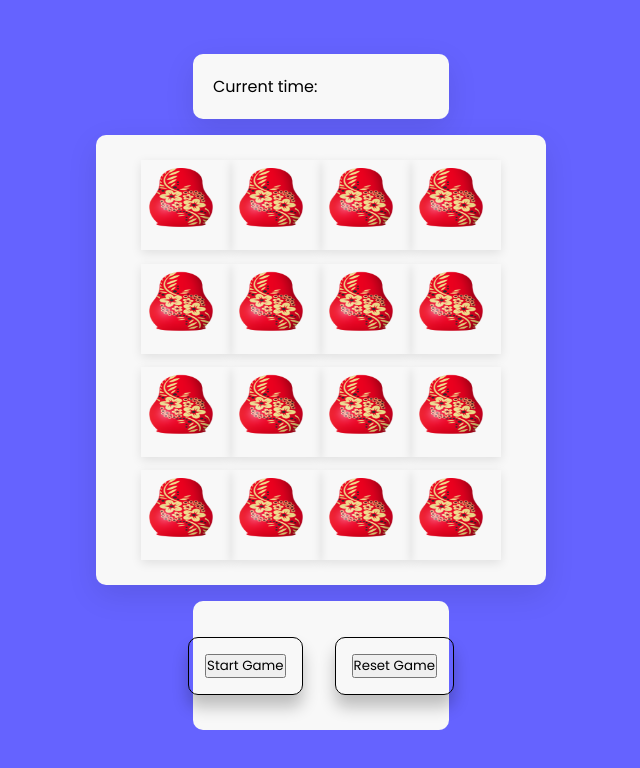
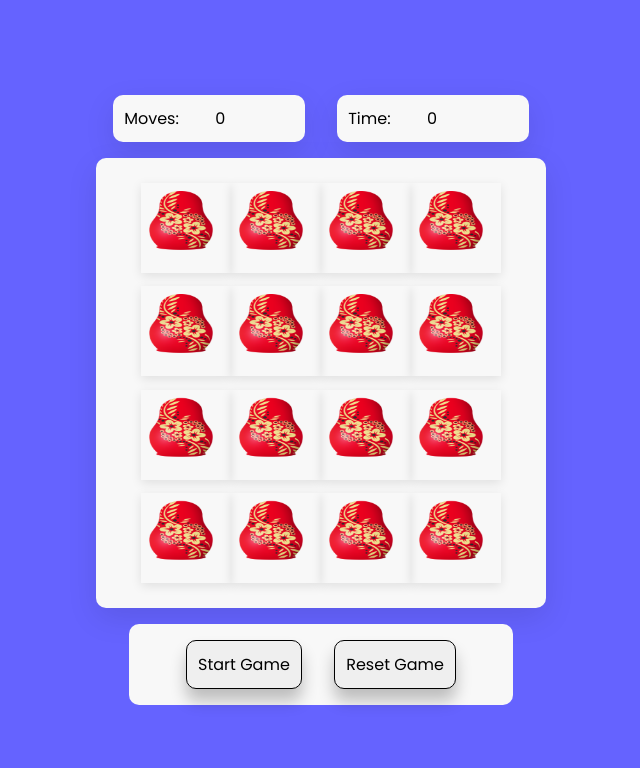
Before and after one commit to ssmerd/memory-game, a plain HTML site: page index.html in a window 1280 px wide. Both pictures are taken after a click on the input "Start Game". Shown: the whole page, without its empty margins (319-959 px from the left). Drawn offline with Linux system fonts and the light colour scheme.

Commit message:
Add elapsed time and no of moves

```diff
--- a/assets/css/style.css
+++ b/assets/css/style.css
@@ -16,46 +16,60 @@ body{
   background: #6563FF;
 }
 
+span {
+    margin-left: 2em;
+}
+
+.header {
+    display: flex;
+    flex-direction: rows;
+    justify-content: center;
+    width: 50%;
+
+}
 .wrapper{
+  flex-direction: rows;
   padding: 25px;
   border-radius: 10px;
   background: #F8F8F8;
   box-shadow: 0 10px 30px rgba(0,0,0,0.1);
 }
 
-.time {
-    width: 20%;
-    padding: 20px;
+.time,.moves {
+    width: 30%;
+    padding: 0.7em;
     border-radius: 10px;
     background: #F8F8F8;
     box-shadow: 0 10px 30px rgba(0,0,0,0.1);
-    margin-bottom: 1em;
+    margin: 1em;
 }
 
 .btn {
     display: flex;
     flex-direction: row;
-    width: 20%;
-    padding: 1.2em;
+    width: 30%;
     border-radius: 10px;
     background: #F8F8F8;
-
     margin: 1em 1em;
     justify-content: center;
 }
 
-.btn1,.btn2 {
+.btn1 input,.btn2 input {
+    font-family: 'Poppins', sans-serif;
     font-size: 1em;
     text-align: center;
-    padding: 1em;
+    padding: 0.7em;
     margin: 1em;
-    display: flex;
     border: 1px solid black;
     border-radius: 10px;
     box-shadow: 0 12px 16px 0 rgba(0,0,0,0.24);
-    transform-style: preserve-3d;
 }
 
+.btn1:active input, .btn2:active input {
+    transform: scale(0.98);
+    box-shadow: 3px 2px 22px 1px rgba(0, 0, 0, 0.24);
+
+}
 
 .board {
   display: flex;
--- a/assets/jss/script.js
+++ b/assets/jss/script.js
@@ -1,4 +1,6 @@
 
+var firstCardId = -1;
+var secondCardId = -1;
 
 document.addEventListener("DOMContentLoaded", function() {
     sortCardsArray(cards);
@@ -15,10 +17,10 @@ function createCardsGame() {
 
     let cards = document.getElementsByClassName('card');
     let startGameBtn = document.getElementById('start-game');
-
-    console.log(startGameBtn);
+    let resetGameBtn = document.getElementById('reset-game');
 
     startGameBtn.addEventListener('click', startGame);
+
 
     for (let i = 0; i < cards.length; i++) {
         let image = document.createElement('img');
@@ -33,16 +35,49 @@ function startGame() {
 
     console.log('start game...')
 
+    let startGameBtn = document.getElementById('start-game');
+    let resetGameBtn = document.getElementById('reset-game');
+    let images = document.getElementsByTagName('img');
+    let noOfMoves = document.getElementById('no-of-moves');
+    let elapsedTime = document.getElementById('elapsed-time');
+
+    for (let i = 0; i < images.length; i++) {
+        images[i].addEventListener('click', showCard);
+
+    }
+
+    startGameBtn.removeEventListener('click', startGame);
+    resetGameBtn.addEventListener('click', resetGame);
+
+    noOfMoves.innerHTML = 0;
+    elapsedTime.innerHTML = 0;
+
+    firstCardId = -1;
+    secondCardId = -1;
+}
+
+function resetGame() {
+
+    console.log('reset game...');
+
+    let startGameBtn = document.getElementById('start-game');
+    let resetGameBtn = document.getElementById('reset-game');
     let images = document.getElementsByTagName('img');
 
+
     for (let i = 0; i < images.length; i++) {
-        console.log(images[i]);
-        images[i].addEventListener('click', showCard)
+        images[i].removeEventListener('click', showCard);
+        images[i].src = 'assets/images/matryoshka-doll-souvenir-toy.png';
+        images[i].alt = 'Colorful Russian Matryoshka';
     }
+
+    startGameBtn.addEventListener('click', startGame);
+    resetGameBtn.removeEventListener('click', resetGame);
+
 }
 
-var firstCardId = -1;
-var secondCardId = -1;
+
+
 
 function hideCard(id) {
 
@@ -50,7 +85,7 @@ function hideCard(id) {
 
     firstElement.src = 'assets/images/matryoshka-doll-souvenir-toy.png';
 
-    firstElement.classList = "card-hide";
+    // firstElement.classList = "card-hide";
 
 }
 
@@ -62,8 +97,8 @@ function hideCards(id1, id2) {
     firstElement.src = 'assets/images/matryoshka-doll-souvenir-toy.png';
     secondElement.src = 'assets/images/matryoshka-doll-souvenir-toy.png';
 
-    firstElement.classList = "card-hide";
-    secondElement.classList = "card-hide";
+    // firstElement.classList = "card-hide";
+    // secondElement.classList = "card-hide";
 }
 
 function showCard() {
@@ -72,7 +107,7 @@ function showCard() {
 
     this.src = cards[cardId].src;
     this.alt = cards[cardId].alt;
-    this.classList = "card-view";
+    // this.classList = "card-view";
 
     if (firstCardId === -1) {
         firstCardId = cardId;
@@ -104,12 +139,22 @@ function showCard() {
             console.log('no');
         }
 
+        incrementMoves();
+
         firstCardId = -1;
         secondCardId = -1;
     }
 
 }
 
+function incrementMoves() {
+
+    let noOfMoves = document.getElementById('no-of-moves');
+
+    let moves = parseInt(noOfMoves.innerHTML);
+
+    noOfMoves.innerHTML = ++moves;
+}
 const cards = [
     {
         src: 'assets/images/colorful-russian-doll-png-1.png',
--- a/index.html
+++ b/index.html
@@ -7,9 +7,16 @@
     <meta name="viewport" content="width=device-width, initial-scale=1.0">
   </head>
 <body>
-    <div class="time">
-        <p>Current time: <span id="current_time"></span>
+
+    <div class="header">
+        <div class="moves">
+            <p>Moves: <span id="no-of-moves"></span>
+        </div>
+        <div class="time">
+            <p>Time: <span id="elapsed-time"></span>
+        </div>
     </div>
+
     <div class="wrapper">
         <div class="board">
             <div class="card"></div>
```
